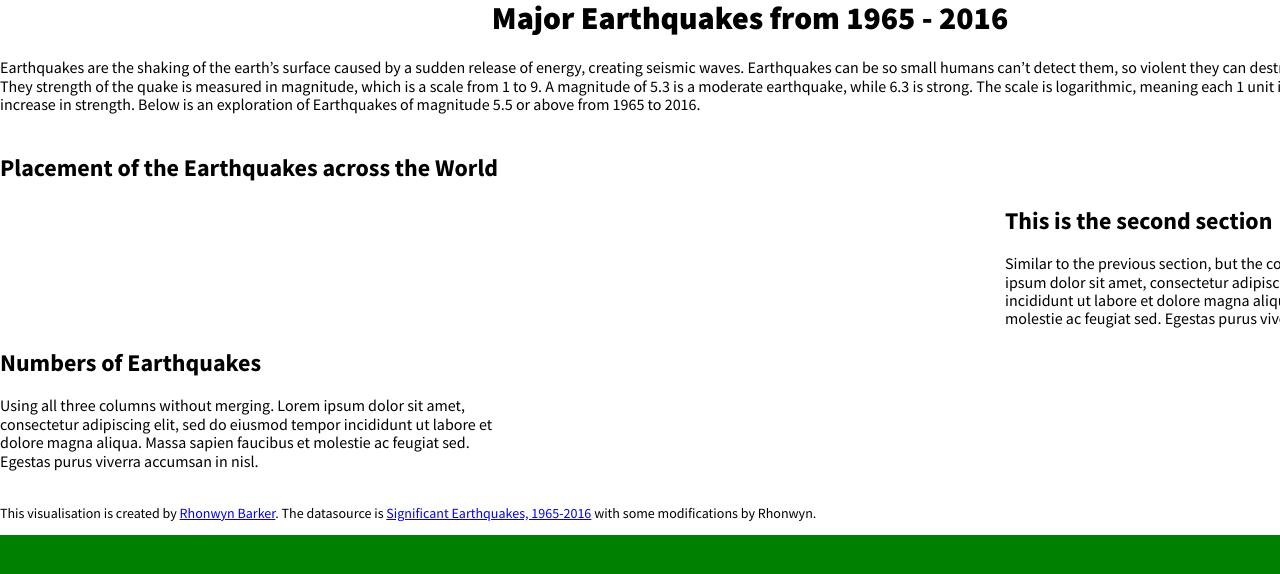
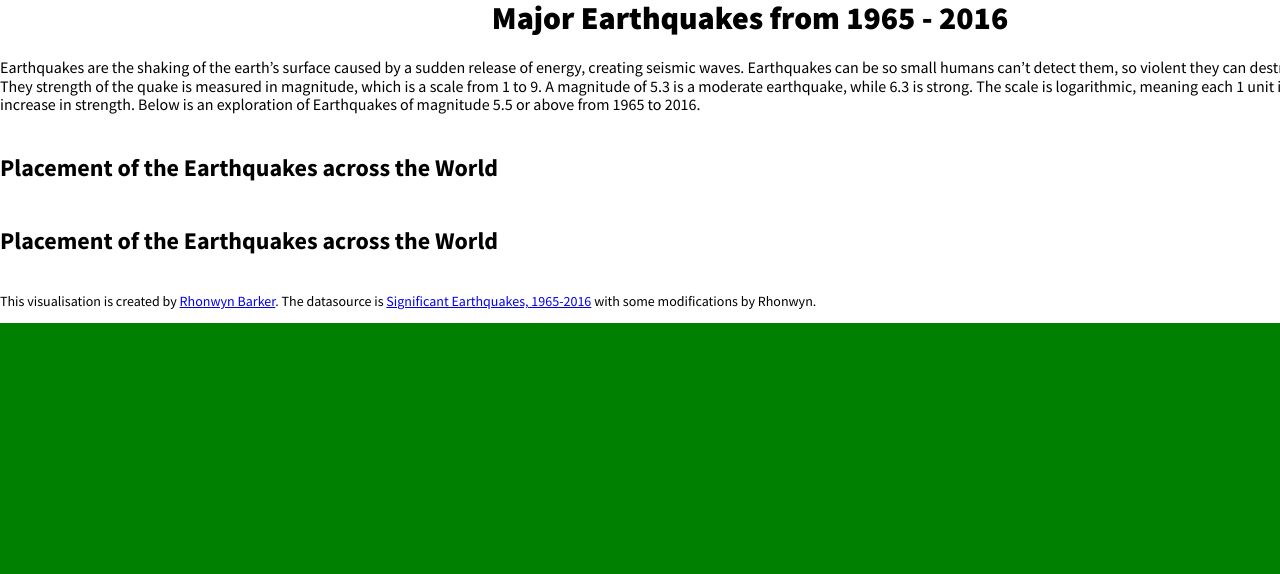
Before and after one commit to ronniebarker23/FIT3179, a plain HTML site: page Assigment2/index.html in a window 1280 px wide. Shown: the top 574 px of the page. Drawn offline with nearby package versions, Linux system fonts and the light colour scheme; a script that the page names is missing.

Commit message:
Update index.html

```diff
--- a/Assigment2/index.html
+++ b/Assigment2/index.html
@@ -74,31 +74,11 @@
 
     <!-- pure grid group -->
     <div class="pure-g">
-        <div class="pure-u-2-3">
-          <div id="vis2"  class="vis-container"></div>
-        </div>
-        <div class="pure-u-1-3">
-          <div class="description description-right">
-            <h2>This is the second section</h2>
-            <p>Similar to the previous section, but the colum partition is swapped. Lorem ipsum dolor sit amet, consectetur adipiscing elit, sed do eiusmod tempor incididunt ut labore et dolore magna aliqua. Massa sapien faucibus et molestie ac feugiat sed. Egestas purus viverra accumsan in nisl.</p>
-          </div>
-        </div>
-
-    </div>
-    <!-- end pure grid group -->
-
-    <!-- pure grid group -->
-    <div class="pure-g">
-      <div class="pure-u-1-3">
-        <div class="description description-left">
-          <h2>Numbers of Earthquakes</h2>
-          <p>Using all three columns without merging. Lorem ipsum dolor sit amet, consectetur adipiscing elit, sed do eiusmod tempor incididunt ut labore et dolore magna aliqua. Massa sapien faucibus et molestie ac feugiat sed. Egestas purus viverra accumsan in nisl.</p>
-        </div>
-      </div>
-      <div class="pure-u-1-3">
+      <div class="pure-u-1-2">
+        <h2>Placement of the Earthquakes across the World</h2>
         <div id="bar_chart"  class="vis-container"></div>
       </div>
-      <div class="pure-u-1-3">
+      <div class="pure-u-1-2">
         <div id="line_chart"  class="vis-container"></div>
       </div>
 
```
